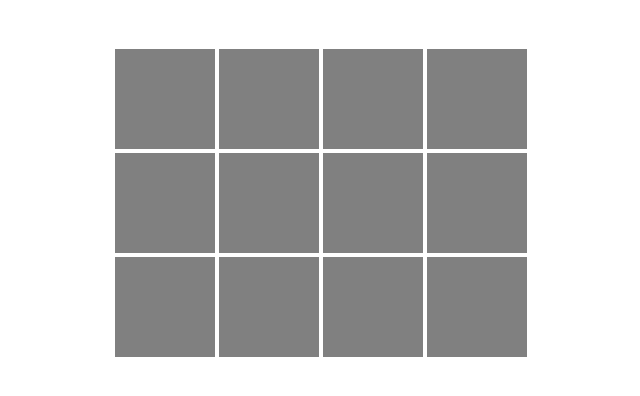
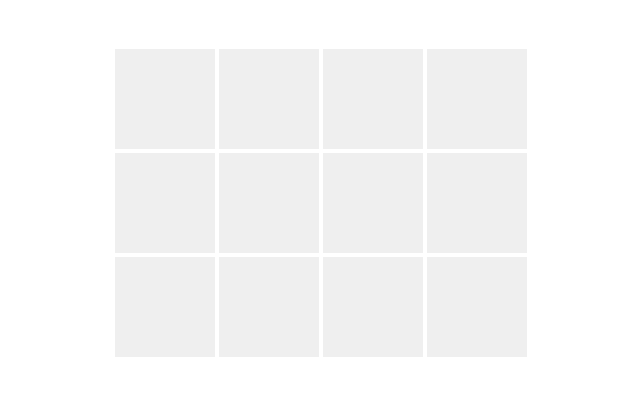
Before and after one commit to Riyiike/Memory-Game, a plain HTML site: page index.html in a window 1280 px wide. Shown: the part 88-484 px from the top of the page, without its empty margins (319-959 px from the left). Drawn offline with Linux system fonts and the light colour scheme.

Commit message:
adding the onclick function

```diff
--- a/css/style.css
+++ b/css/style.css
@@ -47,5 +47,7 @@ background-color: red;
     background-color: orange;
 }
 
-.color{
-    background-color: grey;
+.color-hidden{
+    background-color: #eeee;
+    /* display: hidden; */
+}
--- a/index.html
+++ b/index.html
@@ -12,24 +12,26 @@
             MIX-MATCH!!
         </h1>
         <div class ="card-1">
-            <div class ="card blue color"></div>
-            <div class ="card orange color"></div>
-            <div class ="card pink color"></div>
-            <div class ="card red color"></div>
+            <div class ="card blue color-hidden" onclick = "onCardClicked(event)"></div>
+            <div class ="card orange color-hidden"onclick = "onCardClicked(event)"></div>
+            <div class ="card pink color-hidden"onclick = "onCardClicked(event)"></div>
+            <div class ="card red color-hidden"onclick = "onCardClicked(event)"></div>
         </div>
         <div class ="card-1">
-            <div class ="card red color"></div>
-            <div class ="card green color" ></div>
-            <div class ="card yellow color"></div>
-            <div class ="card orange color"></div>
+            <div class ="card red color-hidden"onclick = "onCardClicked(event)"></div>
+            <div class ="card green color-hidden"onclick = "onCardClicked(event)" ></div>
+            <div class ="card yellow color-hidden"onclick = "onCardClicked(event)"></div>
+            <div class ="card orange color-hidden"onclick = "onCardClicked(event)"></div>
         </div>
         <div class ="card-1">
-            <div class ="card pink color"></div>
-            <div class ="card blue color"></div>
-            <div class ="card yellow color"></div>
-            <div class ="card green color"></div>
+            <div class ="card pink color-hidden"onclick = "onCardClicked(event)"></div>
+            <div class ="card blue color-hidden"onclick = "onCardClicked(event)"></div>
+            <div class ="card yellow color-hidden"onclick = "onCardClicked(event)"></div>
+            <div class ="card green color-hidden"onclick = "onCardClicked(event)"></div>
         </div>
     </div>
 
+    <script src= "index.js"></script>
 </body>
+
 </html>
--- a/index.js
+++ b/index.js
@@ -0,0 +1,5 @@
+function onCardClicked(e) {
+    const target = e.currentTarget;
+    console.log(target.className);
+    target.className = target.className.replace('color-hidden', '').trim();
+}
```
